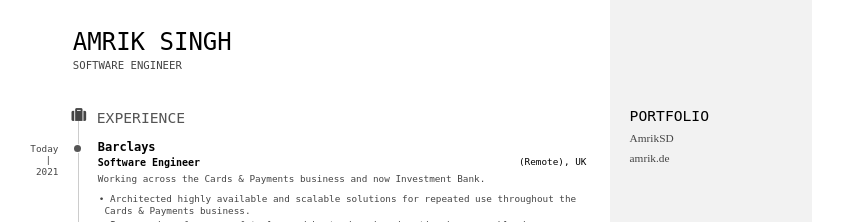
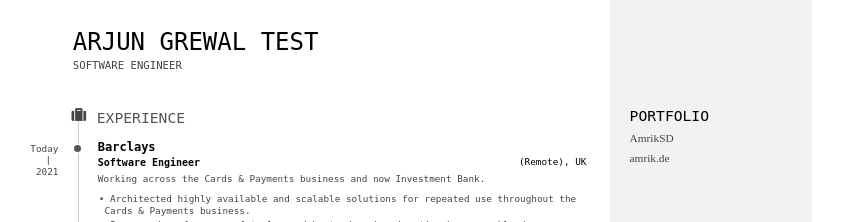
Before and after one commit to ArjG/ArjData, a Jekyll site: the page built from cv.html, in a window 1280 px wide. Shown: the top 222 px of the page, without its empty margins (236-1079 px from the left). Built offline with Jekyll 4.4.1, drawn with Linux system fonts in a browser that asks for light colours; nearby versions of some CDN libraries.

Commit message:
test build

```diff
--- a/cv.html
+++ b/cv.html
@@ -16,7 +16,7 @@ permalink: /cv/
   <body lang="en">
     <section id="main">
       <header id="title">
-        <h1>Amrik Singh</h1>
+        <h1>Arjun Grewal Test</h1>
         <span class="subtitle">Software Engineer</span>
       </header>
       <section class="main-block">
```
Also changed, not shown: Gemfile.lock.
